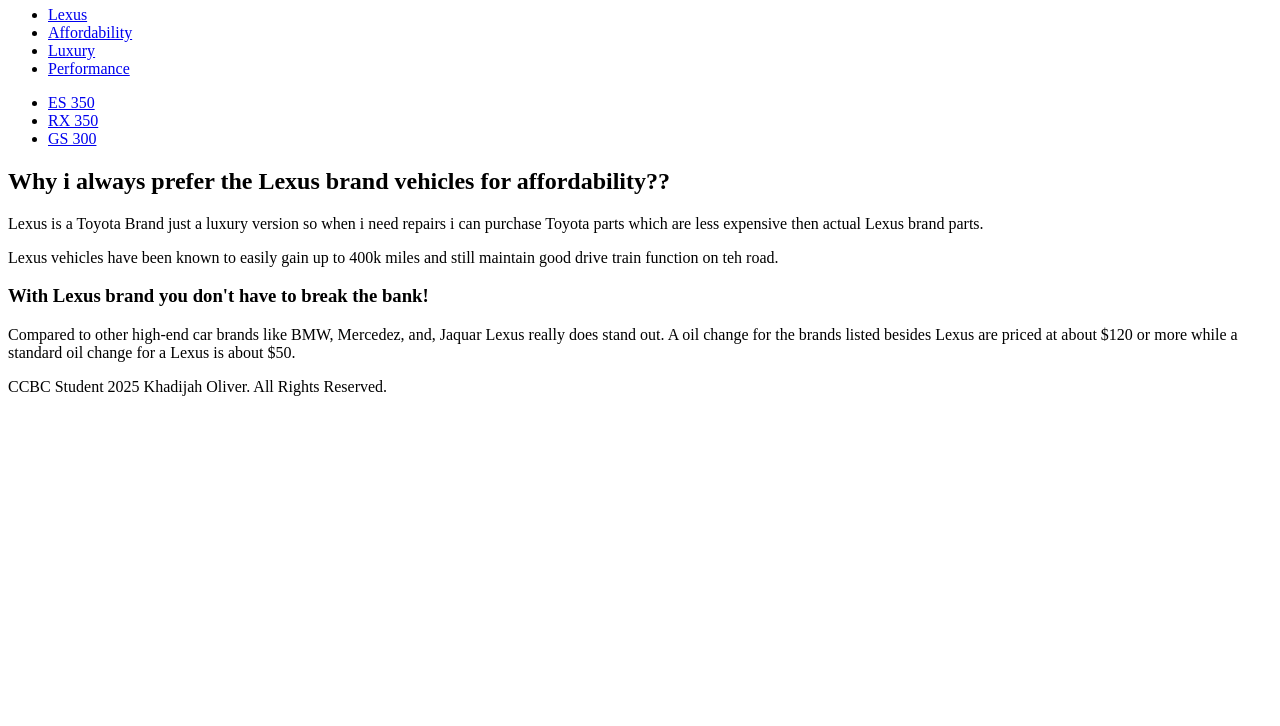
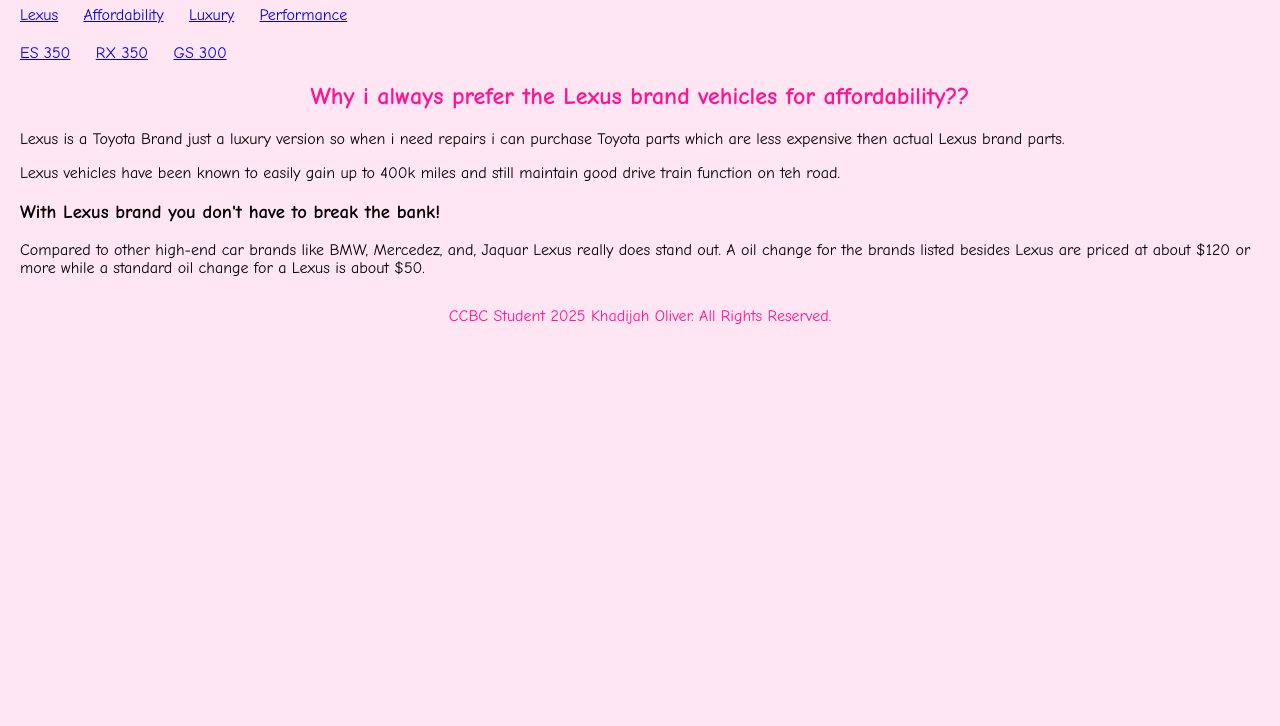
Before and after one commit to oli921750/csit121, a plain HTML site: page lab04/affordability.html in a window 1280 px wide. Shown: the part 74-800 px from the top of the page. Drawn offline with Linux system fonts and the light colour scheme.

Commit message:
Add files via upload

```diff
--- a/lab04/affordability.html
+++ b/lab04/affordability.html
@@ -4,7 +4,7 @@
     <meta charset="UTF-8">
     <meta name="viewport" content="width=device-width, initial-scale=1.0">
     <title>Lab 04 - Visual Media Lab</title>
-    <link rel="stylesheet" href="externalcssstyle.css">
+    <link rel="stylesheet" href="externalstyle.css">
 </head>
 <body>
     <header>
```
